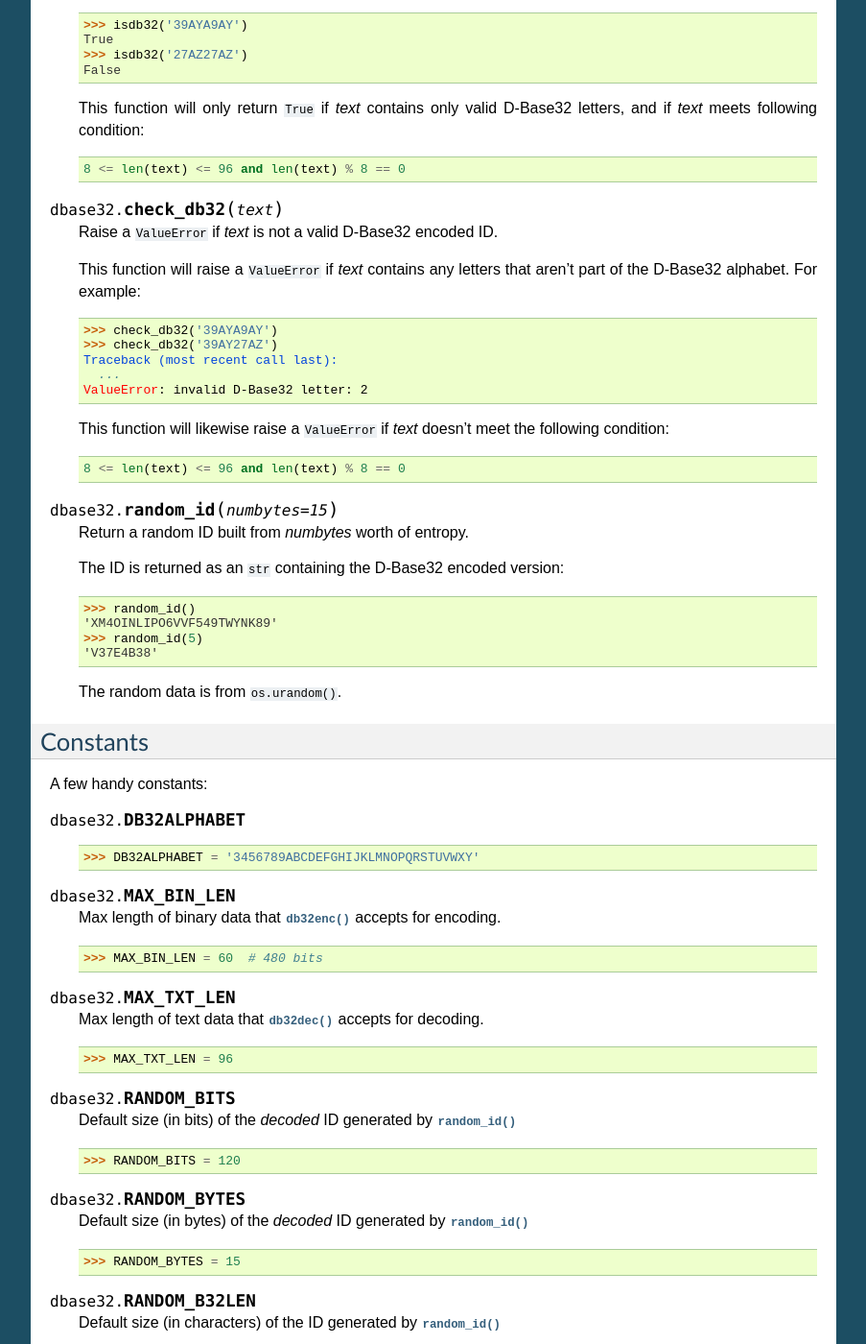
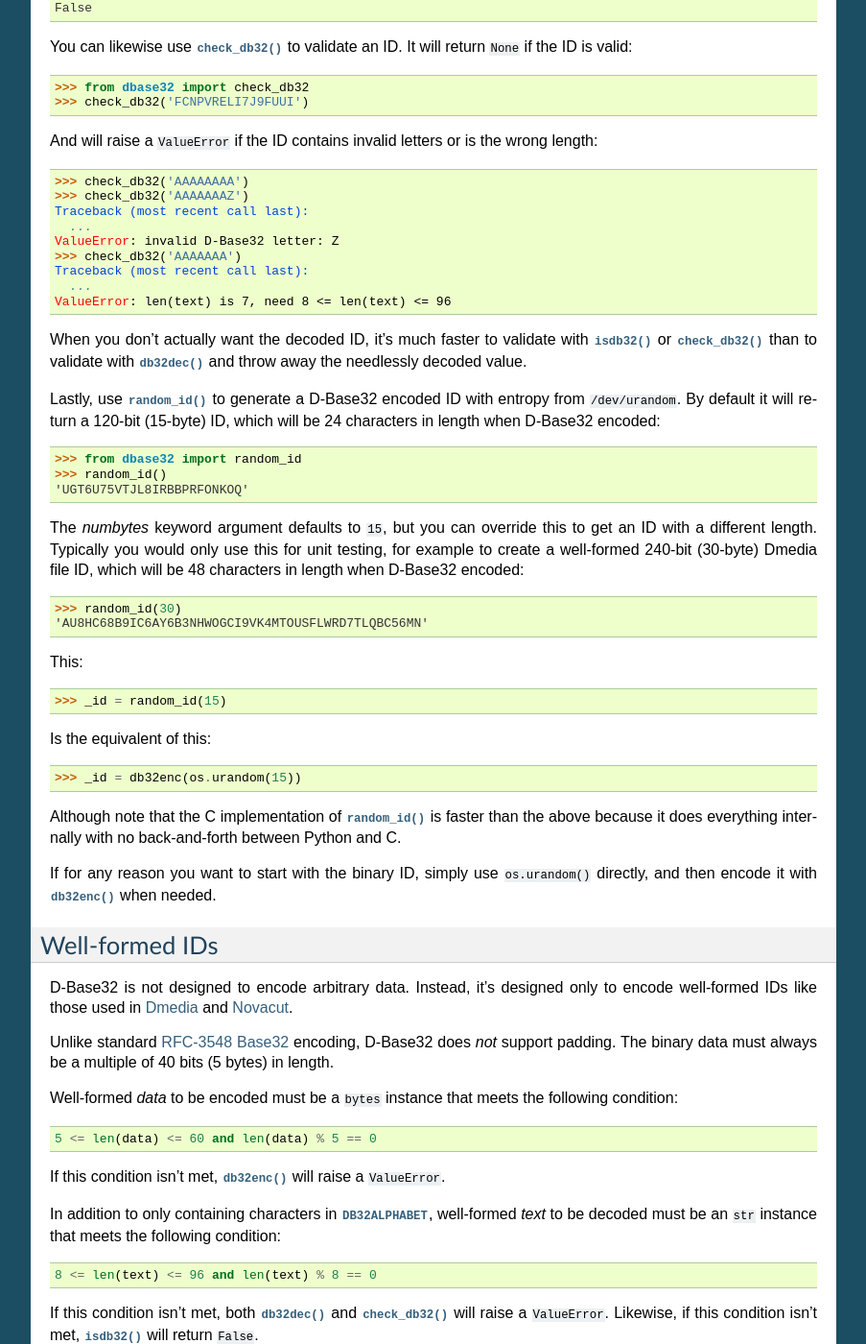
Before and after one commit to json420/dbase32, a Sphinx documentation site: the page built from doc/dbase32.rst, in a window 1280 px wide and 1400 px high, scrolled down 749 px. Shown: the whole window at 96% size, without its empty margins (198-1101 px from the left). Built offline with Sphinx 7.4.7, drawn with Linux system fonts in a browser that asks for light colours; some of the changed text lies outside the part shown.

Commit message:
doc/dbase32.rst: added 'Tutorial' and 'Well-formed IDs' sections

```diff
--- a/doc/dbase32.rst
+++ b/doc/dbase32.rst
@@ -3,6 +3,132 @@
 
 .. py:module:: dbase32
     :synopsis: base32-encoding with a sorted-order alphabet (for databases)
+
+The `D-Base32`_ encoding is a base-32 variant designed for document-oriented
+databases, specifically for encoding document IDs.
+
+D-Base32 uses an alphabet whose symbols are in ASCII/UTF-8 sorted order. This
+means that unlike standard `RFC-3548 Base32`_ encoding, the sort-order of the
+encoded data will match the sort-order of the binary data.  For details, please
+see the see the :doc:`design`.
+
+
+
+Tutorial
+--------
+
+Encode a ``bytes`` instance with :func:`db32enc()`:
+
+>>> from dbase32 import db32enc
+>>> db32enc(b'binary foo')
+'FCNPVRELI7J9FUUI'
+
+Decode the resulting ``str`` instance with :func:`db32dec()`:
+
+>>> from dbase32 import db32dec
+>>> db32dec('FCNPVRELI7J9FUUI')
+b'binary foo'
+
+Use :func:`isdb32()` to test whether you have a valid D-Base32 encoded ID.  It
+will return ``True`` if the ID is valid:
+
+>>> from dbase32 import isdb32
+>>> isdb32('FCNPVRELI7J9FUUI')
+True
+
+And will return ``False`` if the ID contains invalid letters or is the wrong
+length:
+
+>>> isdb32('AAAAAAAA')
+True
+>>> isdb32('AAAAAAAZ')
+False
+>>> isdb32('AAAAAAA')
+False
+
+You can likewise use :func:`check_db32()` to validate an ID.  It will return
+``None`` if the ID is valid:
+
+>>> from dbase32 import check_db32
+>>> check_db32('FCNPVRELI7J9FUUI')
+
+And will raise a ``ValueError`` if the ID contains invalid letters or is the
+wrong length:
+
+>>> check_db32('AAAAAAAA')
+>>> check_db32('AAAAAAAZ')
+Traceback (most recent call last):
+  ...
+ValueError: invalid D-Base32 letter: Z
+>>> check_db32('AAAAAAA')
+Traceback (most recent call last):
+  ...
+ValueError: len(text) is 7, need 8 <= len(text) <= 96
+
+When you don't actually want the decoded ID, it's much faster to validate with
+:func:`isdb32()` or :func:`check_db32()` than to validate with :func:`db32dec()`
+and throw away the needlessly decoded value.
+
+Lastly, use :func:`random_id()` to generate a D-Base32 encoded ID with entropy
+from ``/dev/urandom``.  By default it will return a 120-bit (15-byte) ID, which
+will be 24 characters in length when D-Base32 encoded:
+
+>>> from dbase32 import random_id
+>>> random_id()
+'UGT6U75VTJL8IRBBPRFONKOQ'
+
+The *numbytes* keyword argument defaults to ``15``, but you can override this
+to get an ID with a different length.  Typically you would only use this for
+unit testing, for example to create a well-formed 240-bit (30-byte) Dmedia file
+ID, which will be 48 characters in length when D-Base32 encoded:
+
+>>> random_id(30)
+'AU8HC68B9IC6AY6B3NHWOGCI9VK4MTOUSFLWRD7TLQBC56MN'
+
+This:
+
+>>> _id = random_id(15)
+
+Is the equivalent of this:
+
+>>> _id = db32enc(os.urandom(15))
+
+Although note that the C implementation of :func:`random_id()` is faster than
+the above because it does everything internally with no back-and-forth between
+Python and C.
+
+If for any reason you want to start with the binary ID, simply use
+``os.urandom()`` directly, and then encode it with :func:`db32enc()` when
+needed.
+
+
+Well-formed IDs
+---------------
+
+D-Base32 is not designed to encode arbitrary data.  Instead, it's designed only
+to encode well-formed IDs like those used in `Dmedia`_ and `Novacut`_.
+
+Unlike standard `RFC-3548 Base32`_ encoding, D-Base32 does *not* support
+padding.  The binary data must always be a multiple of 40 bits (5 bytes) in
+length.
+
+Well-formed *data* to be encoded must be a ``bytes`` instance that meets the
+following condition::
+
+    5 <= len(data) <= 60 and len(data) % 5 == 0
+
+If this condition isn't met, :func:`db32enc()` will raise a ``ValueError``.
+
+In addition to only containing characters in :data:`DB32ALPHABET`, well-formed
+*text* to be decoded must be an ``str`` instance that meets the following
+condition::
+
+    8 <= len(text) <= 96 and len(text) % 8 == 0
+
+If this condition isn't met, both :func:`db32dec()` and :func:`check_db32()`
+will raise a ``ValueError``.  Likewise, if this condition isn't met,
+:func:`isdb32()` will return ``False``.
+
 
 
 Functions
@@ -87,6 +213,7 @@ Functions
     The random data is from ``os.urandom()``.
 
 
+
 Constants
 ---------
 
@@ -131,3 +258,9 @@ A few handy constants:
     Default size (in characters) of the ID generated by :func:`random_id()`
 
     >>> RANDOM_B32LEN = 24
+
+
+.. _`D-Base32`: https://launchpad.net/dbase32
+.. _`RFC-3548 Base32`: http://tools.ietf.org/html/rfc4648
+.. _`Novacut`: https://launchpad.net/novacut
+.. _`Dmedia`: https://launchpad.net/dmedia
--- a/doc/design.rst
+++ b/doc/design.rst
@@ -196,8 +196,8 @@ base32 encoding with this sorted-order alphabet::
 Although base32hex does have the desired property of preserving the sort-order,
 there aren't many implementations readily available (for example, the Python
 standard library lacks a base32hex implementation).  And as long as we need
-to implement our own, we might as well use an encoding that is as good as
-possible for our use case.
+to provide our own implementation, we might as well use an encoding that is
+as good as possible for our use case.
 
 There are also some advantages to using a unique encoding.  Our goal is not to
 encode arbitrary data, but only to encode well-formed IDs with very specific
```
Also changed, not shown: other parts of doc/design.rst (+1 -1 lines).
